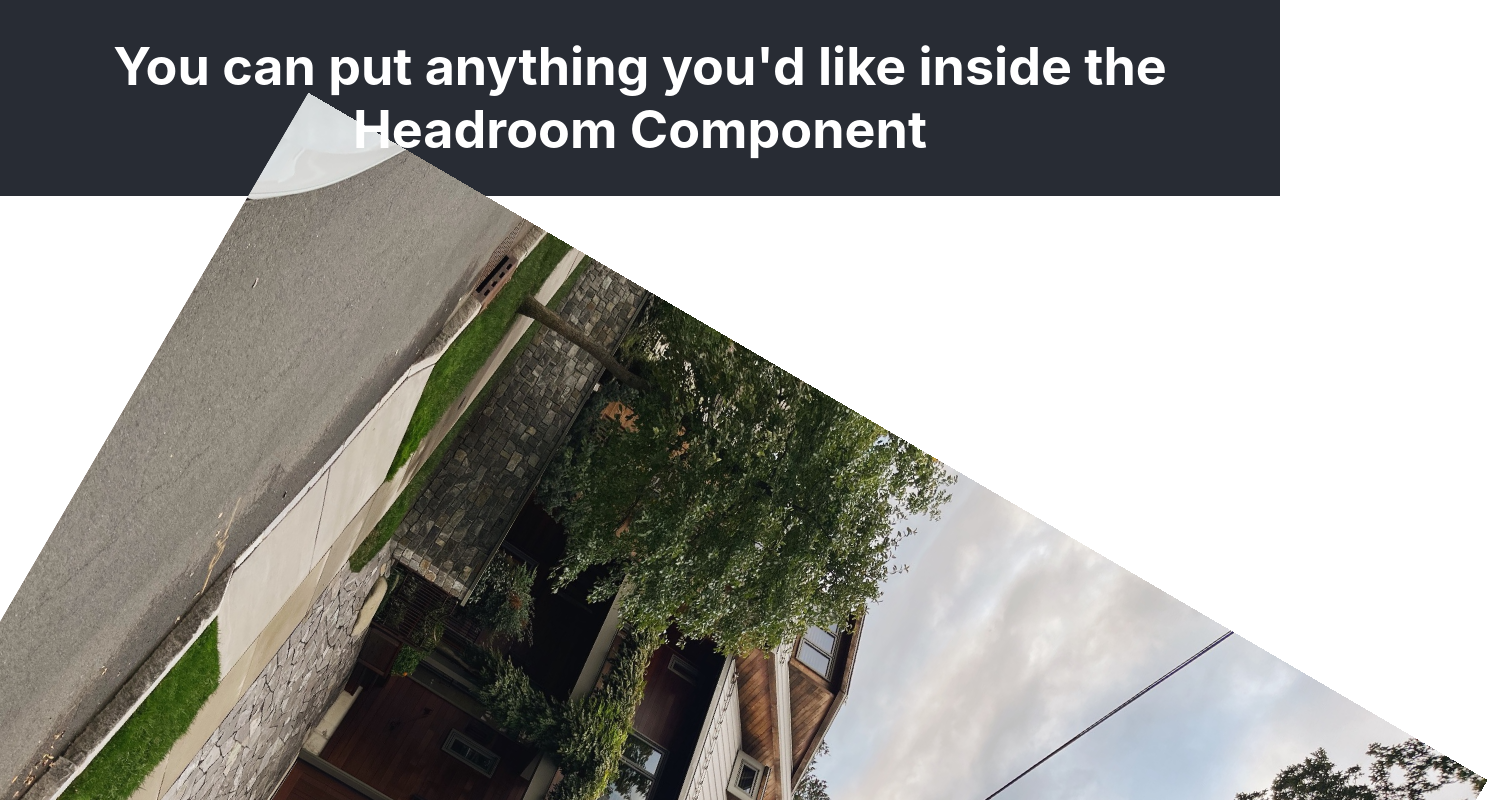
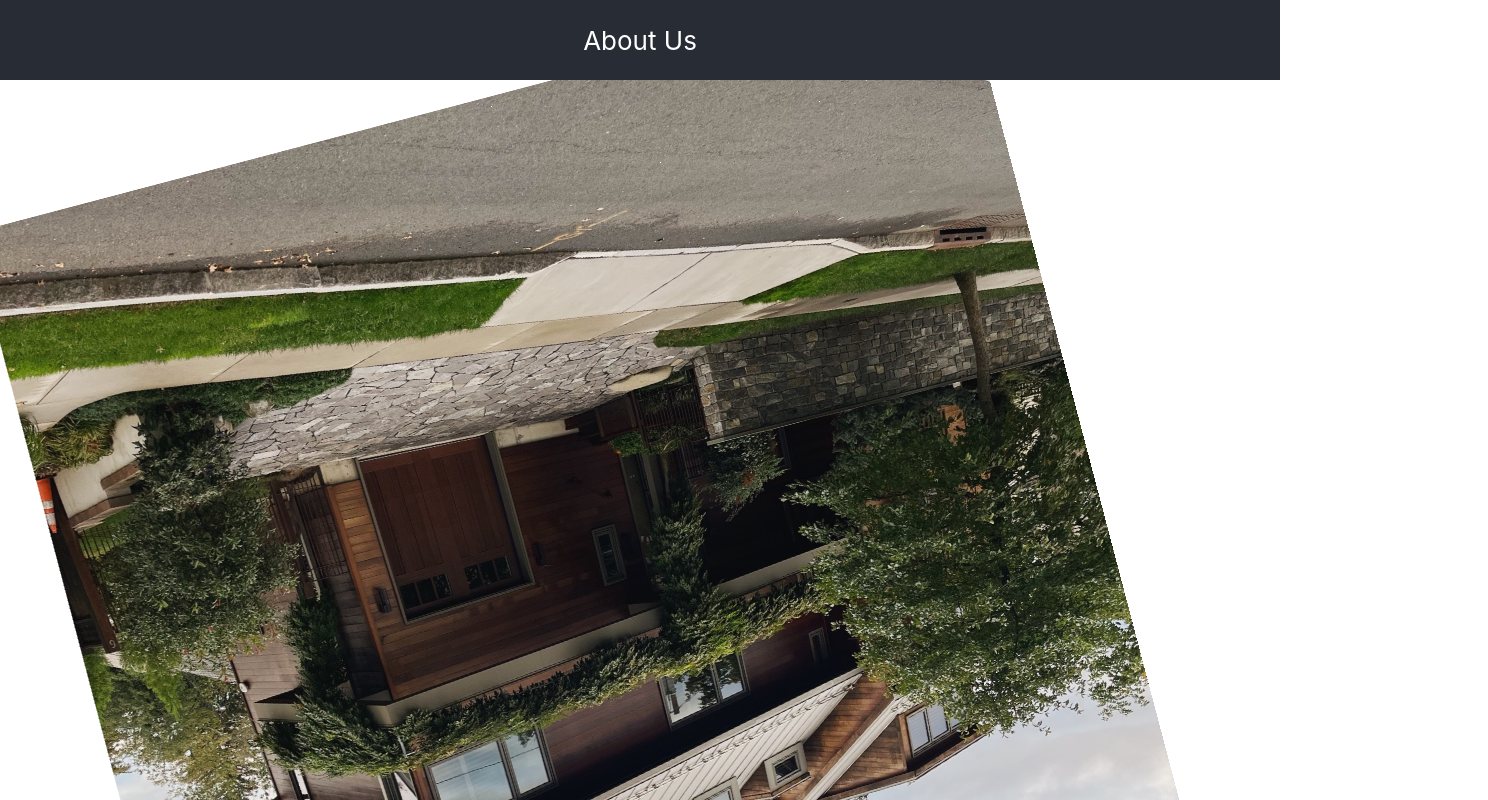
Before and after one commit to brandonhv/heartsOfTruth, a React (Create React App) app in the folder client/: page / in a window 1280 px wide. Shown: the top 800 px of the page, 1488 px wide, since content can reach past the window. Built offline with nearby package versions, Linux system fonts and the light colour scheme.

Commit message:
1st part of tidy up headroom

```diff
--- a/client/src/App.css
+++ b/client/src/App.css
@@ -25,6 +25,9 @@
   color: white;
 }
 
+
+
+
 .App-link {
   color: #61dafb;
 }
--- a/client/src/Header.js
+++ b/client/src/Header.js
@@ -5,8 +5,8 @@ import Headroom from 'react-headroom';
 const Header = () => {
 
     return (
-        <Headroom className="App-header">
-        <h1>You can put anything you'd like inside the Headroom Component</h1>
+        <Headroom >
+            <div className="App-header">About Us</div>
         </Headroom>
     );
 };
```
